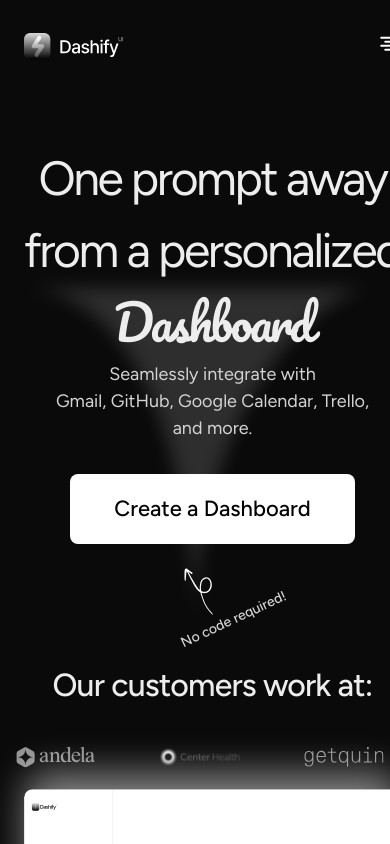
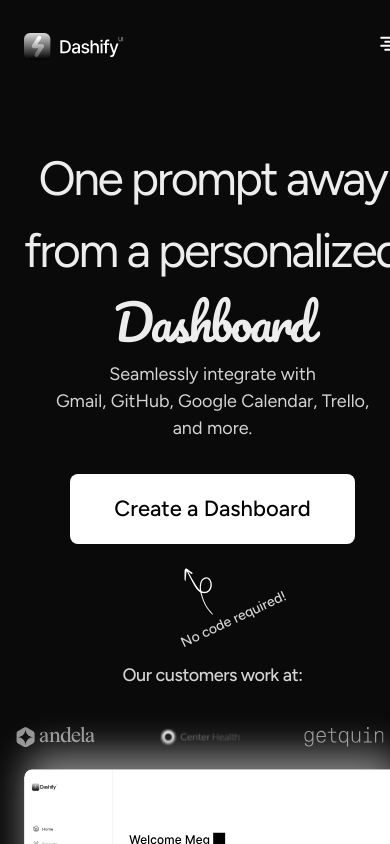
Before and after one commit to fejiroofficial/Dashify-template, a Next.js app: page / in a window 390 px wide. Shown: the top 844 px of the page. Built offline with nearby package versions, Linux system fonts and the light colour scheme.

Commit message:
fix: responsiveness

```diff
--- a/src/app/components/PriceCard/index.jsx
+++ b/src/app/components/PriceCard/index.jsx
@@ -7,7 +7,7 @@ const PriceCard = ({ title, amount, listItems, buttonLabel, onButtonClick, varia
 
   return (
     <div
-      className={`flex flex-col justify-between rounded-[16px] p-6 w-[363px] h-[449px] text-start border border-[rgba(255,255,255,0.44)] bg-[#000] shadow-[0px_4px_4px_rgba(0,0,0,0.25)]`}
+      className={`flex flex-col justify-between rounded-[16px] p-6 h-[449px] lg:w-full xl:w-[363px] text-start border border-[rgba(255,255,255,0.44)] bg-[#000] shadow-[0px_4px_4px_rgba(0,0,0,0.25)]`}
     >
       <div className={`${isWhiteVariant ? 'text-white' : 'text-[#888888]'}`}>
         <h3 className="text-[18px] font-semibold pb-3">{title}</h3>
--- a/src/app/page.js
+++ b/src/app/page.js
@@ -20,7 +20,7 @@ export default function Home() {
       <Image
         src={background}
         alt="background-image"
-        className="absolute w-full h-full"
+        className="hidden md:block absolute w-full h-full -left-[2rem]"
       />
       <Header />
       <main className="flex flex-col gap-8 lg:row-start-2 justify-center items-center ">
--- a/src/app/sections/Pricing/index.jsx
+++ b/src/app/sections/Pricing/index.jsx
@@ -16,17 +16,17 @@ const Pricing = () => {
 
   return (
     <section
-      className="container mx-auto relative flex flex-col justify-center items-center text-center px-6 pt-16 mb-16"
+      className="container mx-auto relative flex flex-col justify-center text-center px-6 pt-16 mb-16"
       id="pricing"
     >
       <p className="text-[32px] lg:text-[48px] font-medium">Clear pricing for 10x value</p>
-      <p className="text-[20px] font-medium max-w-[325px] text-[#D4D4D4] pb-6">
+      <p className="text-[20px] font-medium text-[#D4D4D4] pb-6">
         Flexible price plans to fit your demand and pocket size
       </p>
       <div className="absolute right-10 w-[30%] h-1/4 rounded-full bg-[rgba(146,146,146,1)] blur-[460px] -z-10"></div>
 
 
-      <div className="flex flex-col lg:flex-row justify-between gap-16 py-8 px-6">
+      <div className="flex flex-col xl:flex-row justify-between gap-16 py-8 px-6">
         {[
           { title: 'Basic Plan', amount: '$45', listItems: ['1 team', '1 template', '5 dashboards', 'Unlimited integrations'] },
           { title: 'Business Plan', amount: '$45', listItems: ['5 teams', '10 templates', '10 dashboards', 'Unlimited integrations'] },
--- a/src/app/sections/SocialProof/index.jsx
+++ b/src/app/sections/SocialProof/index.jsx
@@ -12,7 +12,7 @@ const SocialProof = () => {
 
     return (
         <section className="md:py-6 text-center">
-               <h2>Our customers work at:</h2>
+               <h2 className="lg:mt-12 text-lg text-[#D4D4D4]">Our customers work at:</h2>
                <div className="flex justify-between gap-16 overflow-x-scroll h-[64px]">
         {customerLogos.map((logo, index) => (
           <Image key={index} src={logo} alt={`customer-logo-${index}`} width={70} height={24} className="w-[80px] h-auto" />
```
